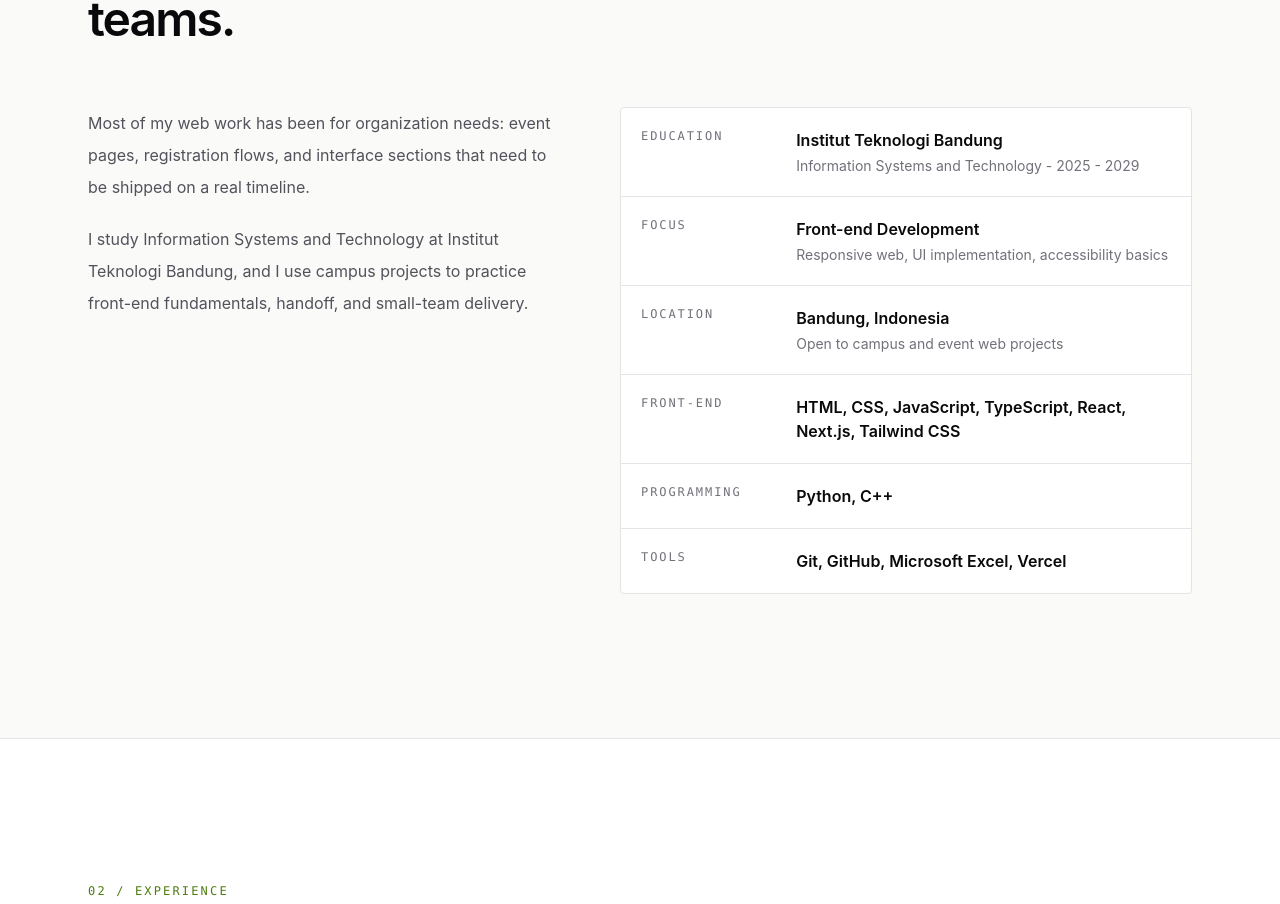
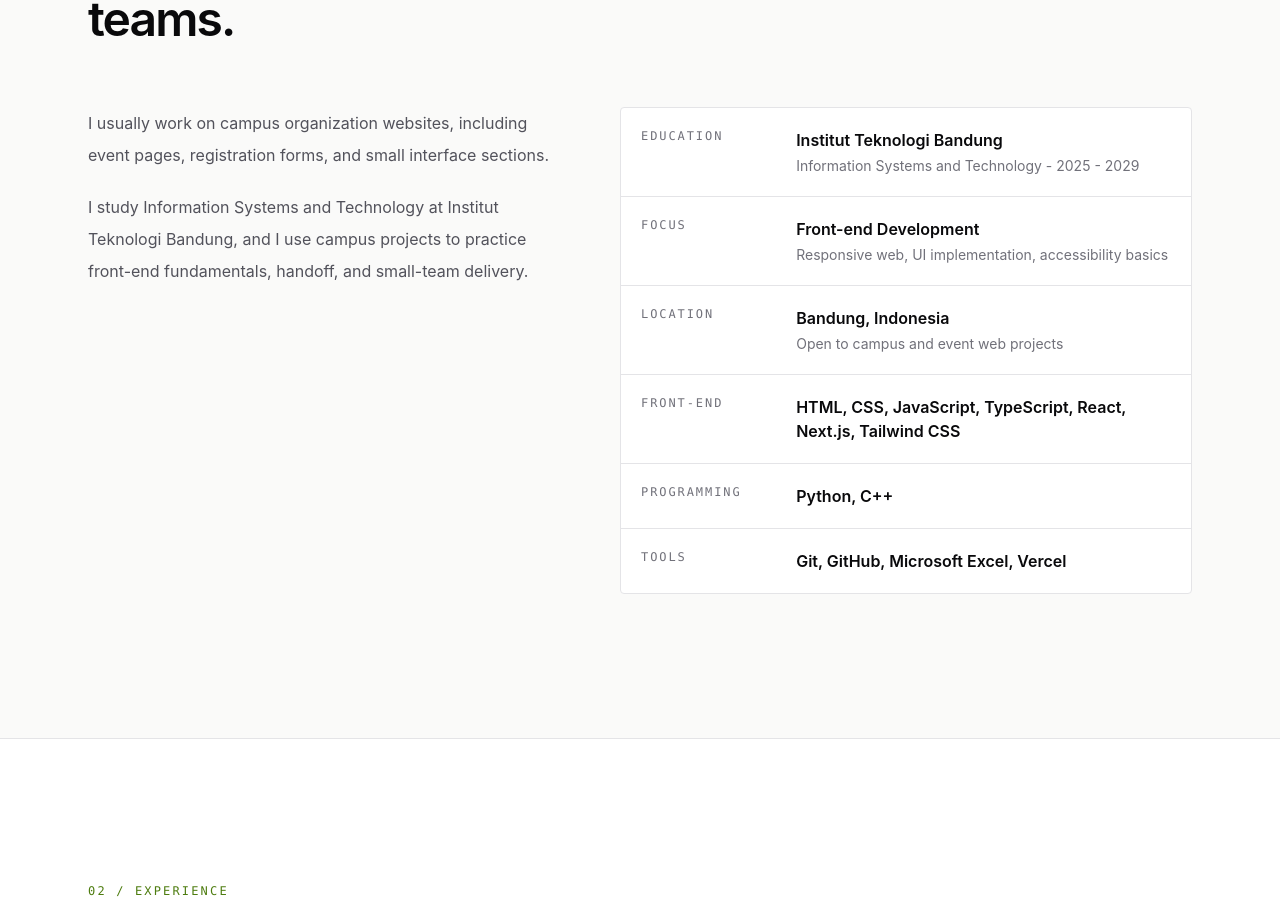
Before and after one commit to frnkensteinn/portofolio, a Next.js app: page / in a window 1280 px wide. Shown: the part 1079-1983 px from the top of the page. Built offline with nearby package versions, Linux system fonts and the light colour scheme; no server answers.

Commit message:
refactor: simplify about copy

```diff
--- a/index.html
+++ b/index.html
@@ -236,7 +236,7 @@
         </div>
         <div class="grid grid-cols-[.85fr_1.15fr] gap-24 max-md:grid-cols-1 max-md:gap-14">
           <div class="reveal">
-            <p class="muted mb-5 text-lg leading-8 max-sm:text-base">Most of my web work has been for organization needs: event pages, registration flows, and interface sections that need to be shipped on a real timeline.</p>
+            <p class="muted mb-5 text-lg leading-8 max-sm:text-base">I usually work on campus organization websites, including event pages, registration forms, and small interface sections.</p>
             <p class="muted text-lg leading-8 max-sm:text-base">I study Information Systems and Technology at Institut Teknologi Bandung, and I use campus projects to practice front-end fundamentals, handoff, and small-team delivery.</p>
           </div>
           <div class="reveal border-t border-zinc-300 dark:border-zinc-700">
--- a/src/components/portfolio/about-section.tsx
+++ b/src/components/portfolio/about-section.tsx
@@ -13,7 +13,7 @@ export function AboutSection() {
       <div className="grid gap-10 lg:grid-cols-[0.9fr_1.1fr] lg:gap-16">
         <Reveal className="space-y-5 text-base leading-8 text-zinc-600 dark:text-zinc-400">
           <p>
-            Most of my web work has been for organization needs: event pages, registration flows, and interface sections that need to be shipped on a real timeline.
+            I usually work on campus organization websites, including event pages, registration forms, and small interface sections.
           </p>
           <p>
             I study {education.program} at {education.school}, and I use campus projects to practice front-end fundamentals, handoff, and small-team delivery.
```
